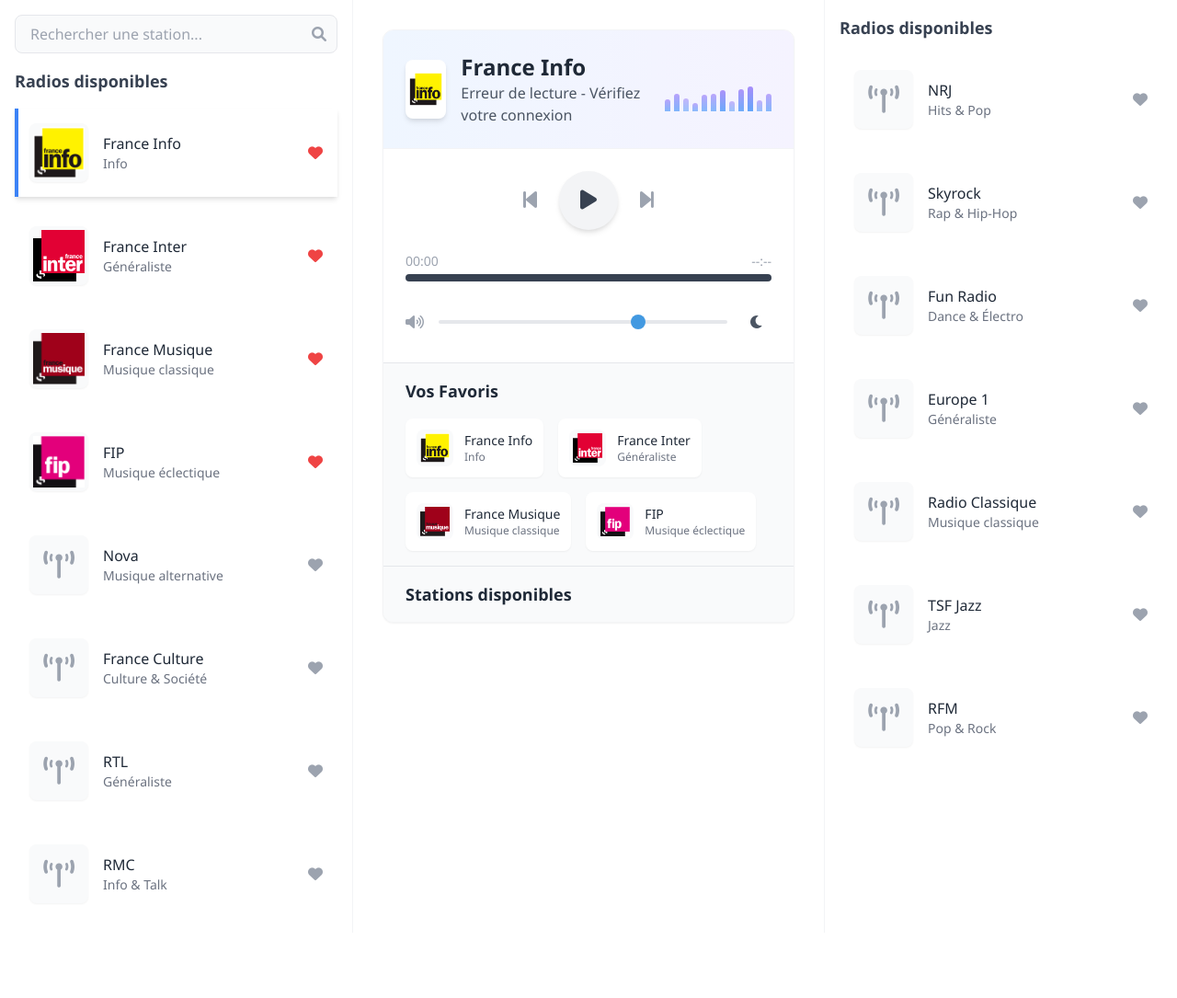
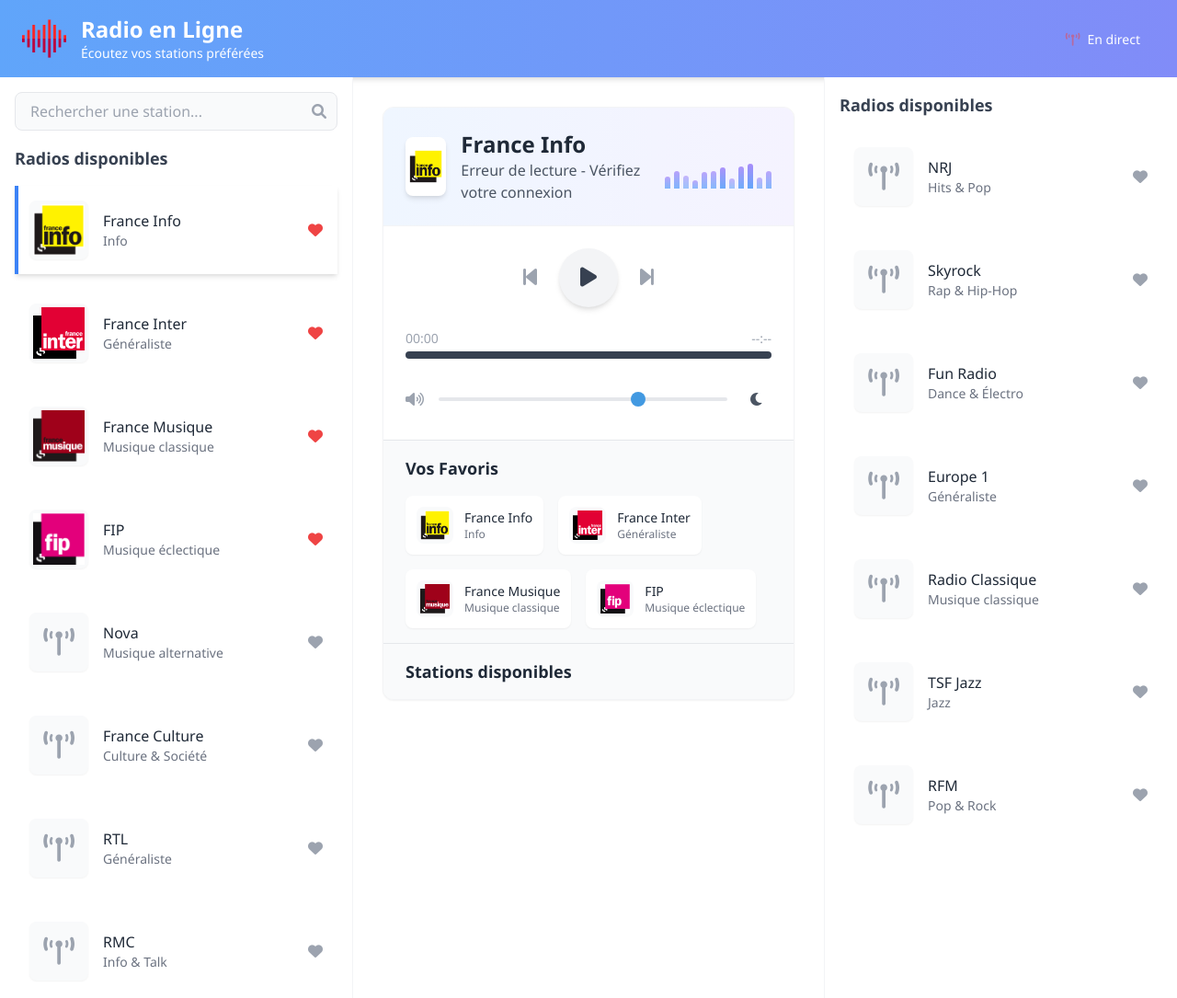
Before and after one commit to u7994499527-sys/Assistant, a plain HTML site: page index.html in a window 1280 px wide. Shown: the whole page at 92% size. Before the commit the page ends 1014 px from the top, so only its background shows below. Drawn offline with nearby package versions, Linux system fonts and the light colour scheme.

Commit message:
Update index.html

```diff
--- a/index.html
+++ b/index.html
@@ -29,8 +29,25 @@
     <meta name="apple-mobile-web-app-title" content="Radio">
     <meta name="apple-mobile-web-app-status-bar-style" content="black-translucent">
 </head>
-<body class="bg-white text-gray-800 min-h-screen">
-    <div class="flex min-h-screen flex-col md:flex-row relative">
+<body class="bg-white text-gray-800 min-h-screen flex flex-col">
+    <!-- En-tête du site -->
+    <header class="bg-gradient-to-r from-blue-400 to-indigo-400 text-white py-4 px-6 shadow-md">
+        <div class="max-w-7xl mx-auto flex items-center justify-between">
+            <div class="flex items-center space-x-4">
+                <img src="icone.png" alt="Logo Radio en Ligne" class="w-12 h-12 object-contain">
+                <div>
+                    <h1 class="text-2xl font-bold">Radio en Ligne</h1>
+                    <p class="text-sm text-white/90">Écoutez vos stations préférées</p>
+                </div>
+            </div>
+            <!-- Badge PWA -->
+            <div class="hidden md:block bg-white/20 backdrop-blur-sm px-4 py-2 rounded-full">
+                <span class="text-sm"><i class="fas fa-broadcast-tower mr-2 text-red-500 animate-pulse"></i>En direct</span>
+            </div>
+        </div>
+    </header>
+
+    <div class="flex flex-1 flex-col md:flex-row relative">
         <!-- Menu mobile -->
         <button id="mobile-menu-button" class="md:hidden fixed bottom-4 right-4 bg-blue-500 text-white w-12 h-12 rounded-full shadow-lg flex items-center justify-center z-50">
             <i class="fas fa-list"></i>
```
